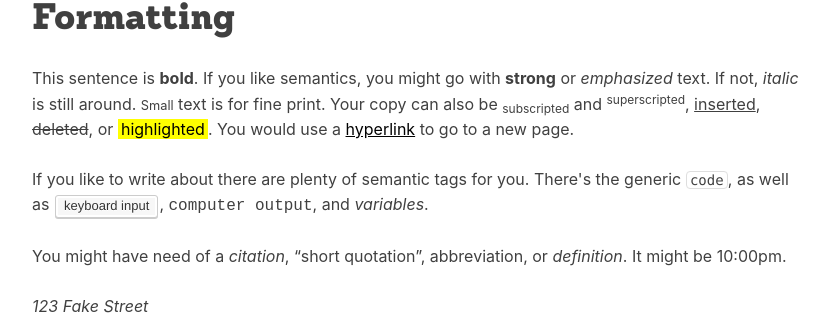
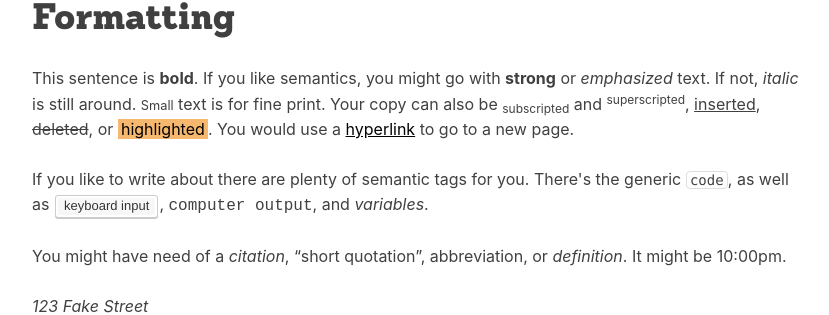
Before and after one commit to woodcox/city-jekyll, a Jekyll site: the page built from pages/component-test.md, in a window 1280 px wide. Shown: the part 158-473 px from the top of the page, without its empty margins (224-1053 px from the left). Built offline with Jekyll 4.4.1, drawn with Linux system fonts in a browser that asks for light colours.

Commit message:
Update _variables.scss

```diff
--- a/_sass/base/_variables.scss
+++ b/_sass/base/_variables.scss
@@ -28,12 +28,13 @@ $desktop: $medium !default;
 $background: white !default;
 $primary-color: #259cd3 !default; //blue
 $secondary-color: #f19426 !default; //orange
+$third-color: #06892f !default; //green
 $accent-color: #cdcdcd !default;
 $alternate-background: #fafafa !default;
 $alternate-color: #404040 !default;
 $link-color: black !default;
 $link-hover-color: darken($secondary-color, 15%) !default;
-$highlight: $secondary-color lighten($secondary-color, 15%) !default;
+$highlight: lighten($secondary-color, 15%) !default;
 $error: #d33c40 !default;
 $success: #29de7d !default;
 $bq-border: 16px solid #f0f0f0 !default;
```
